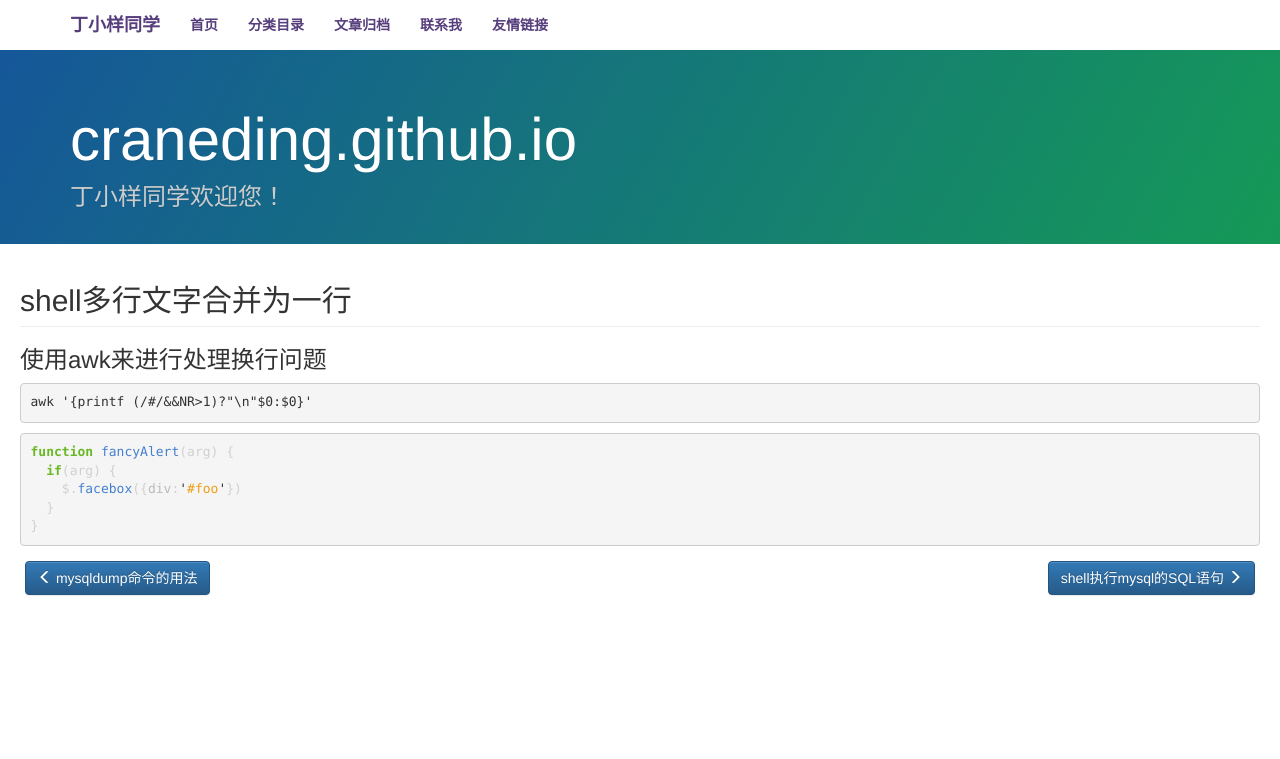
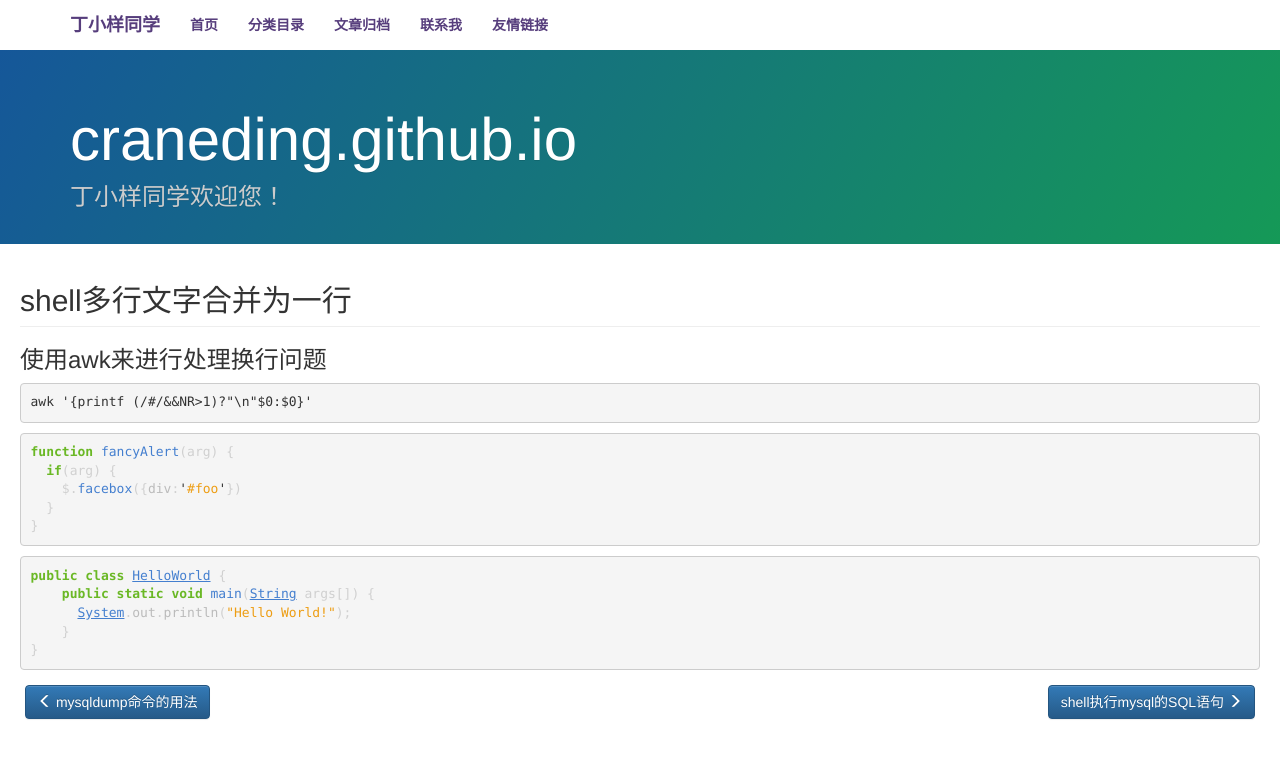
Before and after one commit to chihuan/craneding.github.io, a Jekyll site: the page built from _posts/blogs/2014-12-31-shell.md, in a window 1280 px wide. Shown: the top 759 px of the page. Built offline with Jekyll 4.4.1, drawn with Linux system fonts in a browser that asks for light colours; nearby versions of some CDN libraries; Markdown is read by kramdown in place of the engine named in the settings; comment, search, counter and statistics services are not loaded.

Commit message:
Update 2014-12-31-shell.md

````diff
--- a/_posts/blogs/2014-12-31-shell.md
+++ b/_posts/blogs/2014-12-31-shell.md
@@ -16,3 +16,11 @@ function fancyAlert(arg) {
   }
 }
 ```
+
+{% highlight java %}
+public class HelloWorld {
+    public static void main(String args[]) {
+      System.out.println("Hello World!");
+    }
+}
+{% endhighlight %}
````
